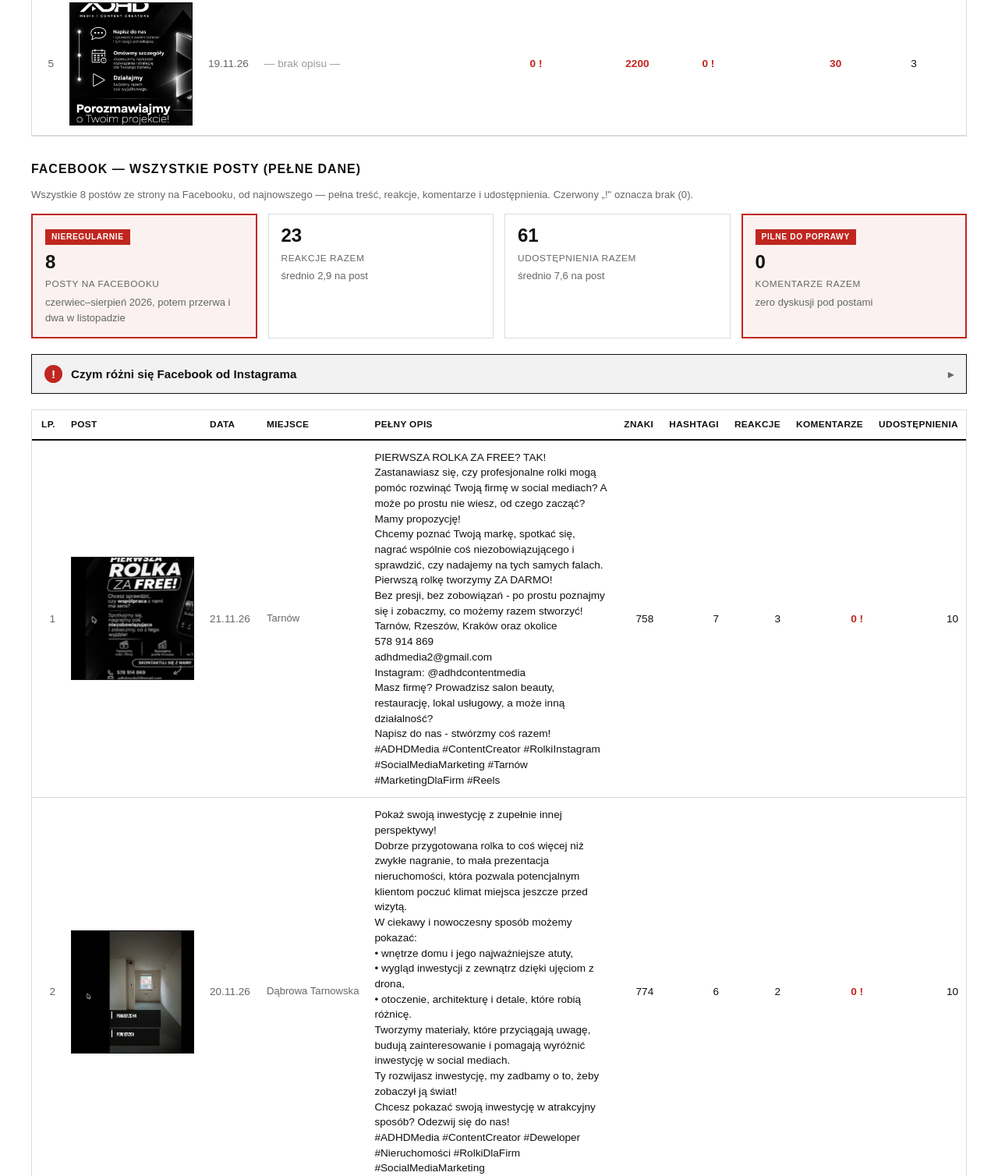
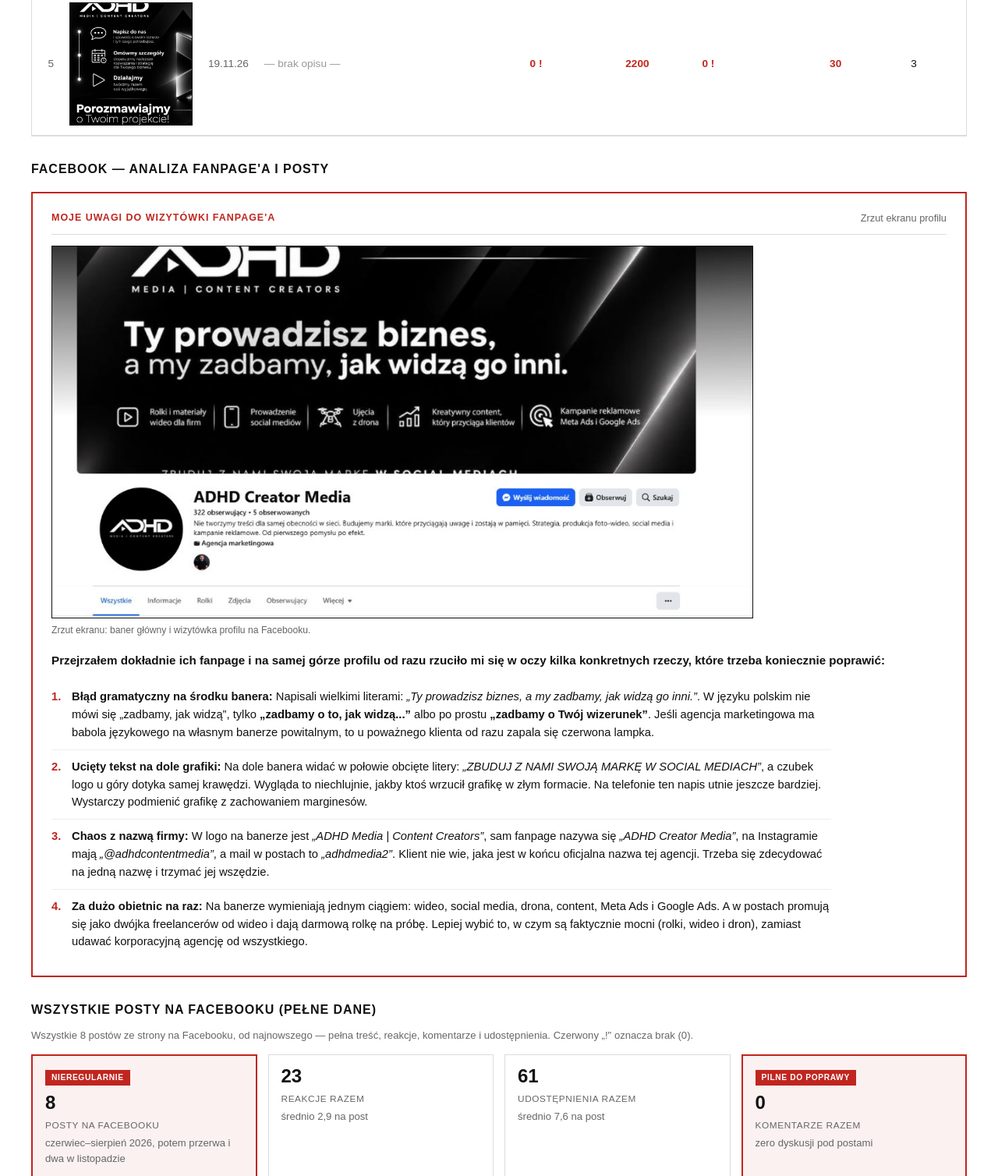
Before and after one commit to andrzejsojka95-dot/analiza-adhd, a plain HTML site: page index.html in a window 1280 px wide. Shown: the part 4873-6381 px from the top of the page at 78% size. Drawn offline with Linux system fonts and the light colour scheme.

Commit message:
Dodaj analize wizytowki Facebooka ze zdjeciem banera

```diff
--- a/index.html
+++ b/index.html
@@ -296,7 +296,45 @@
       </table>
     </div>
 
-    <h3 id="adhd-fb">Facebook — wszystkie posty (pełne dane)</h3>
+    <h3 id="adhd-fb">Facebook — analiza fanpage'a i posty</h3>
+
+    <!-- MOJE UWAGI DO WIZYTÓWKI FB -->
+    <div style="border: 2px solid var(--alert); background: #fff; padding: 22px 24px; margin: 16px 0 24px;">
+      <div style="display:flex; align-items:center; justify-content:space-between; flex-wrap:wrap; gap:8px; margin-bottom: 12px; border-bottom: 1px solid var(--line); padding-bottom: 10px;">
+        <span style="font-size: .78rem; text-transform: uppercase; letter-spacing: .08em; font-weight: 800; color: var(--alert);">Moje uwagi do wizytówki fanpage'a</span>
+        <span style="font-size: .8rem; color: var(--soft);">Zrzut ekranu profilu</span>
+      </div>
+
+      <div style="margin: 14px 0 18px;">
+        <img src="img/fb-profil.jpg" alt="Zrzut ekranu profilu ADHD Creator Media na Facebooku" style="width: 100%; max-width: 900px; display: block; border: 1px solid var(--line2);">
+        <p style="font-size: .76rem; color: var(--soft); margin: 6px 0 0;">Zrzut ekranu: baner główny i wizytówka profilu na Facebooku.</p>
+      </div>
+
+      <p style="font-size: .95rem; line-height: 1.5; margin: 0 0 14px; font-weight: 600;">
+        Przejrzałem dokładnie ich fanpage i na samej górze profilu od razu rzuciło mi się w oczy kilka konkretnych rzeczy, które trzeba koniecznie poprawić:
+      </p>
+
+      <ul style="margin: 0; padding: 0; list-style: none; font-size: .92rem; line-height: 1.55;">
+        <li style="padding: 10px 0 10px 26px; position: relative; border-bottom: 1px solid #eee;">
+          <span style="position: absolute; left: 0; top: 10px; color: var(--alert); font-weight: 800;">1.</span>
+          <b>Błąd gramatyczny na środku banera:</b> Napisali wielkimi literami: <i>„Ty prowadzisz biznes, a my zadbamy, jak widzą go inni.”</i>. W języku polskim nie mówi się „zadbamy, jak widzą”, tylko <b>„zadbamy o to, jak widzą...”</b> albo po prostu <b>„zadbamy o Twój wizerunek”</b>. Jeśli agencja marketingowa ma babola językowego na własnym banerze powitalnym, to u poważnego klienta od razu zapala się czerwona lampka.
+        </li>
+        <li style="padding: 10px 0 10px 26px; position: relative; border-bottom: 1px solid #eee;">
+          <span style="position: absolute; left: 0; top: 10px; color: var(--alert); font-weight: 800;">2.</span>
+          <b>Ucięty tekst na dole grafiki:</b> Na dole banera widać w połowie obcięte litery: <i>„ZBUDUJ Z NAMI SWOJĄ MARKĘ W SOCIAL MEDIACH”</i>, a czubek logo u góry dotyka samej krawędzi. Wygląda to niechlujnie, jakby ktoś wrzucił grafikę w złym formacie. Na telefonie ten napis utnie jeszcze bardziej. Wystarczy podmienić grafikę z zachowaniem marginesów.
+        </li>
+        <li style="padding: 10px 0 10px 26px; position: relative; border-bottom: 1px solid #eee;">
+          <span style="position: absolute; left: 0; top: 10px; color: var(--alert); font-weight: 800;">3.</span>
+          <b>Chaos z nazwą firmy:</b> W logo na banerze jest <i>„ADHD Media | Content Creators”</i>, sam fanpage nazywa się <i>„ADHD Creator Media”</i>, na Instagramie mają <i>„@adhdcontentmedia”</i>, a mail w postach to <i>„adhdmedia2”</i>. Klient nie wie, jaka jest w końcu oficjalna nazwa tej agencji. Trzeba się zdecydować na jedną nazwę i trzymać jej wszędzie.
+        </li>
+        <li style="padding: 10px 0 10px 26px; position: relative;">
+          <span style="position: absolute; left: 0; top: 10px; color: var(--alert); font-weight: 800;">4.</span>
+          <b>Za dużo obietnic na raz:</b> Na banerze wymieniają jednym ciągiem: wideo, social media, drona, content, Meta Ads i Google Ads. A w postach promują się jako dwójka freelancerów od wideo i dają darmową rolkę na próbę. Lepiej wybić to, w czym są faktycznie mocni (rolki, wideo i dron), zamiast udawać korporacyjną agencję od wszystkiego.
+        </li>
+      </ul>
+    </div>
+
+    <h3>Wszystkie posty na Facebooku (pełne dane)</h3>
     <p id="fb-summary" class="legend">Ładowanie danych…</p>
     <div class="agg" id="fb-agg"></div>
     <button class="tip" type="button"><span class="tip-head"><span class="bang">!</span>Czym różni się Facebook od Instagrama<span class="chev">▸</span></span><span class="tip-body">Facebook <b>nie ma napiętego limitu znaków</b> w poście (ok. 63 000), więc nie liczymy tu „ile zostało" jak na Instagramie. Na FB liczy się przede wszystkim <b>regularność, reakcje, komentarze i udostępnienia</b>. Miniatury to zrzuty postów.</span></button>
```
Also changed, not shown: img/fb-profil.jpg (added).
